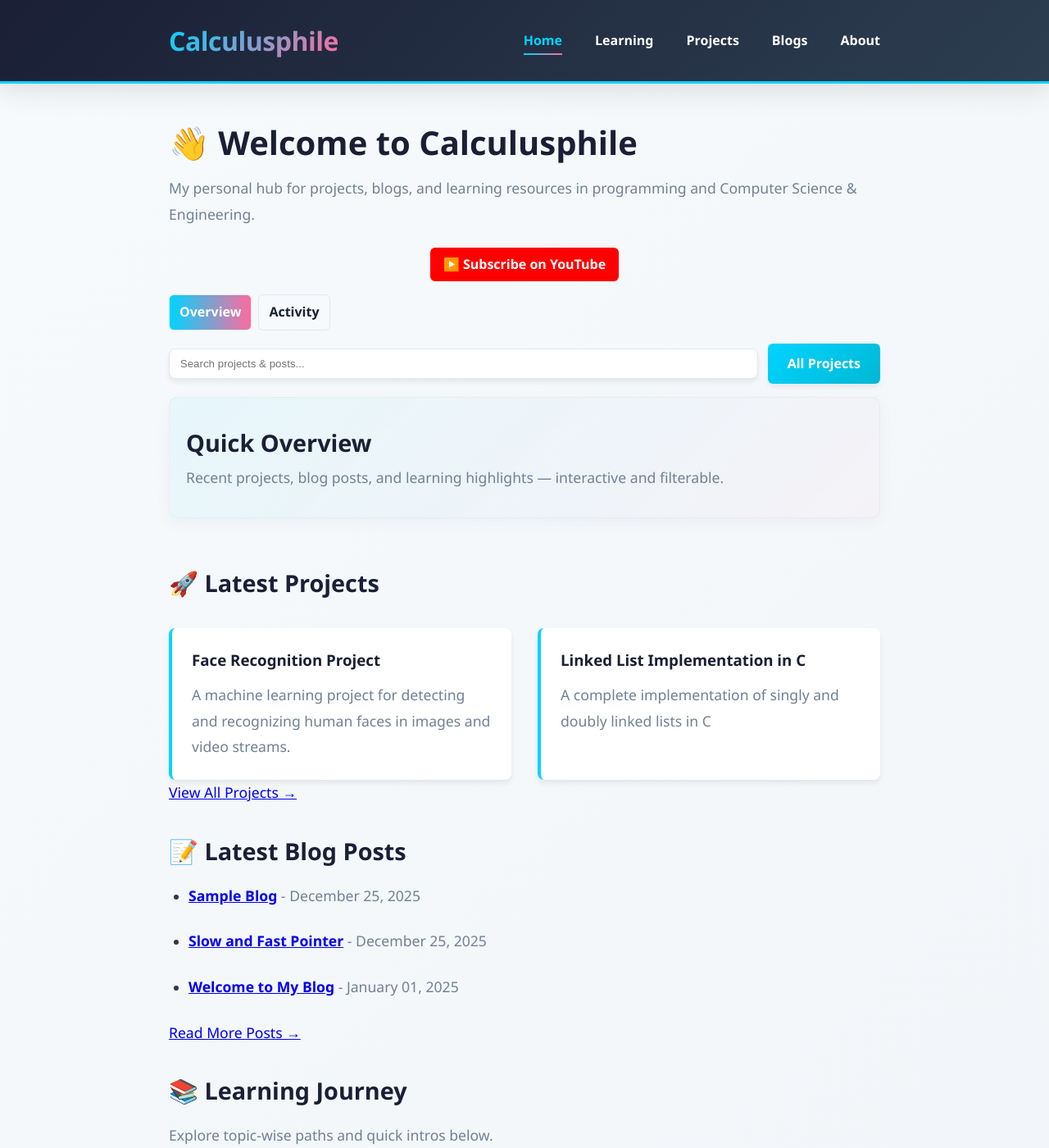
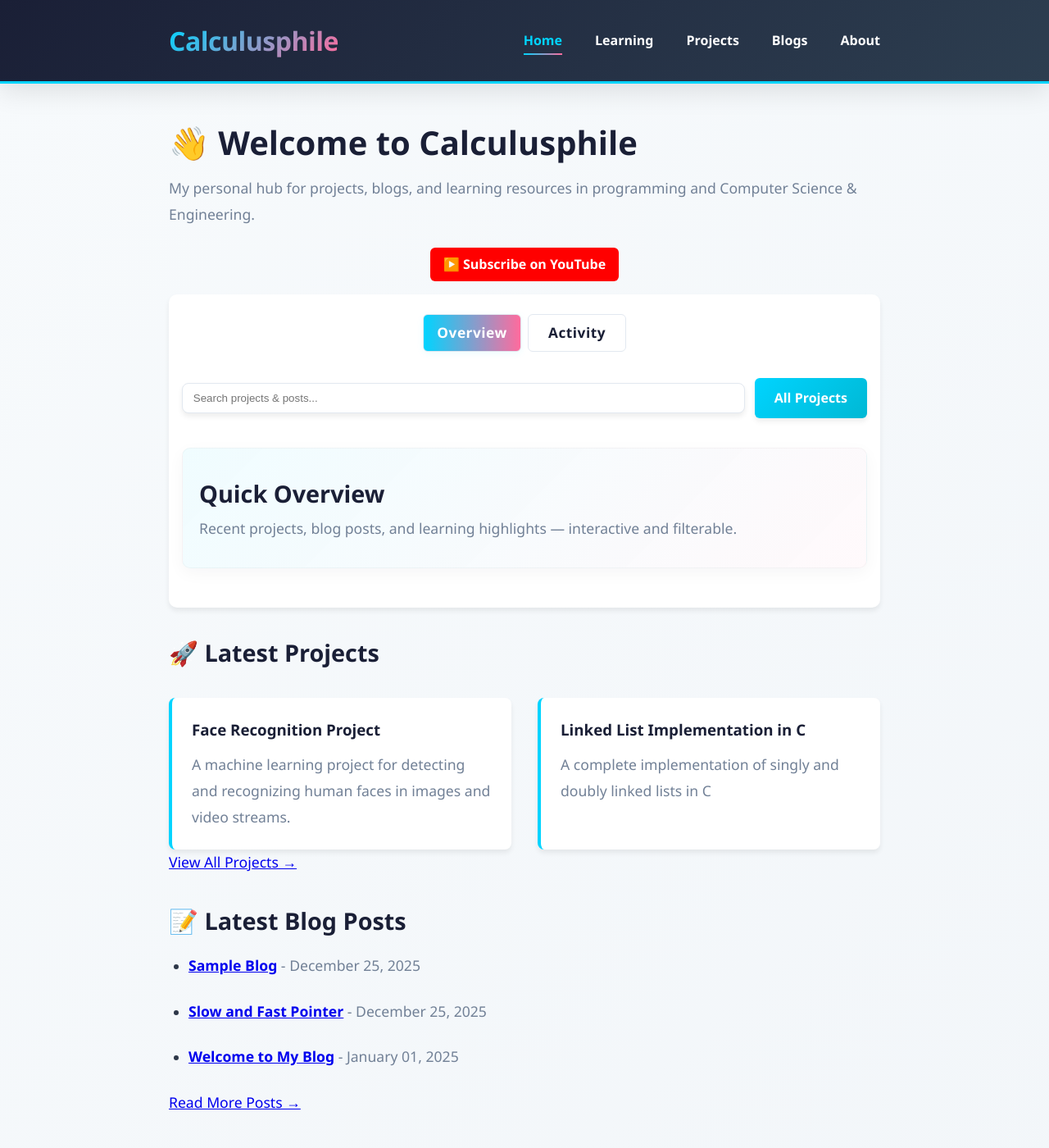
Before and after one commit to calculusphile/calculusphile.github.io, a Jekyll site: the page built from index.md, in a window 1280 px wide and 1400 px high. Shown: the whole window at 82% size. Built offline with Jekyll 4.4.1, drawn with Linux system fonts in a browser that asks for light colours; some of the changed text lies outside the part shown.

Commit message:
Add YouTube subscription link to footer and enhance CSS styles

```diff
--- a/_layouts/default.html
+++ b/_layouts/default.html
@@ -28,6 +28,9 @@
 
     <footer class="site-footer">
         <p>&copy; {{ 'now' | date: '%Y' }} {{ site.author }}. All rights reserved.</p>
+        <div style="margin-top:1rem;">
+          <a href="https://youtube.com/@calculusphile?si=ZXuiXQ2fsTA3Fhax" target="_blank" rel="noopener noreferrer" style="display:inline-block; background:#FF0000; color:white; padding:0.5rem 1.2rem; border-radius:6px; text-decoration:none; font-weight:600; font-size:1.1rem;">▶️ Subscribe on YouTube</a>
+        </div>
     </footer>
     <script src="{{ '/assets/js/nav.js' | relative_url }}"></script>
     <script src="{{ '/assets/js/home.js' | relative_url }}"></script>
--- a/assets/css/main.css
+++ b/assets/css/main.css
@@ -1,3 +1,15 @@
+.home-top { max-width: 900px; margin: 2rem auto 2.5rem auto; background: #fff; border-radius: 10px; box-shadow: var(--shadow-sm); padding: 1.5rem 1rem; }
+.hf-tabs { justify-content: center; margin-bottom: 1rem; }
+.hf-tab { min-width: 120px; text-align: center; font-size: 1.08rem; letter-spacing: 0.5px; }
+.hf-tab.active { box-shadow: 0 2px 8px rgba(0,212,255,0.08); }
+.home-search { margin-bottom: 1.2rem; }
+.hf-panel { min-height: 120px; }
+.activity-list { flex-wrap: wrap; gap: 2.5rem; }
+.activity-list .col { min-width: 220px; }
+.activity-list h3 { margin-bottom: 0.5rem; }
+.activity-list ul { padding-left: 1.2rem; }
+.home-post-item { font-size: 1rem; }
+.blog-hero { margin-bottom: 1.5rem; background: linear-gradient(90deg, #e0f7fa 0%, #fce4ec 100%); }
 * {
     margin: 0;
     padding: 0;
```
